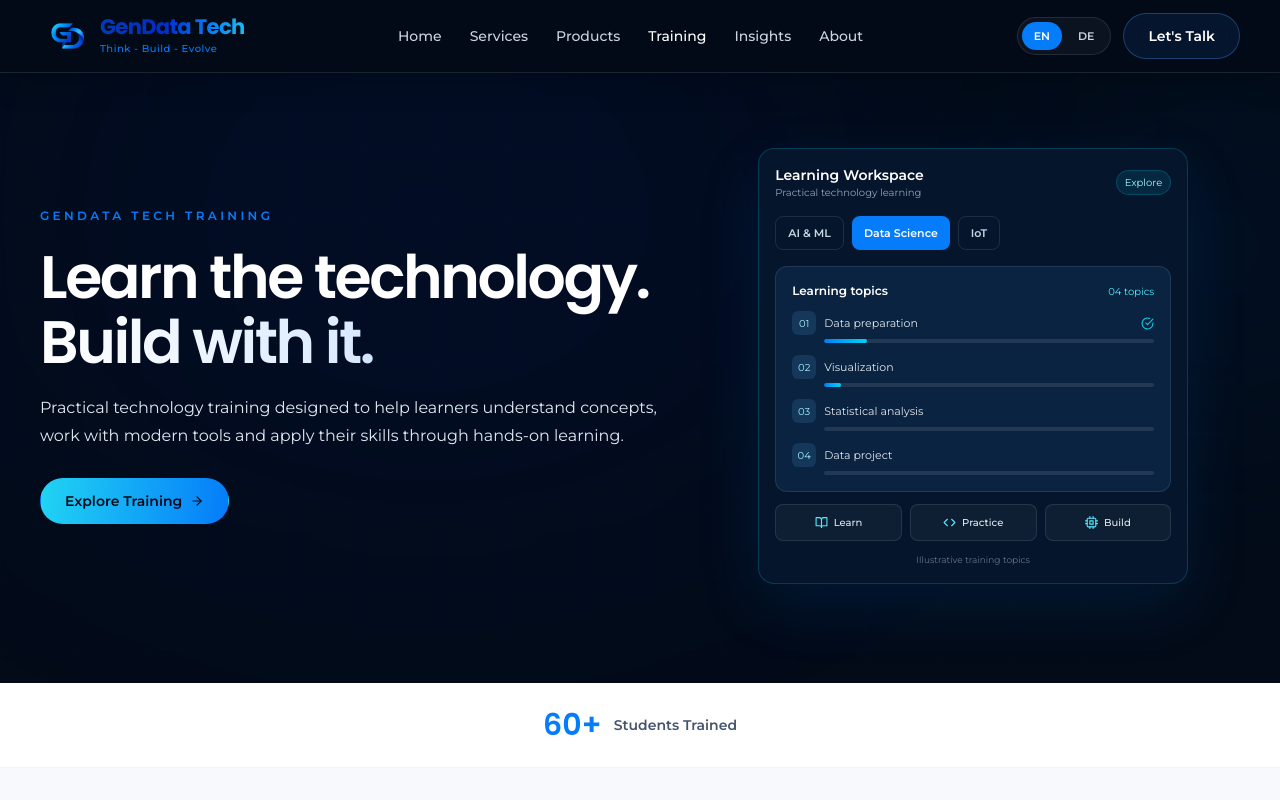
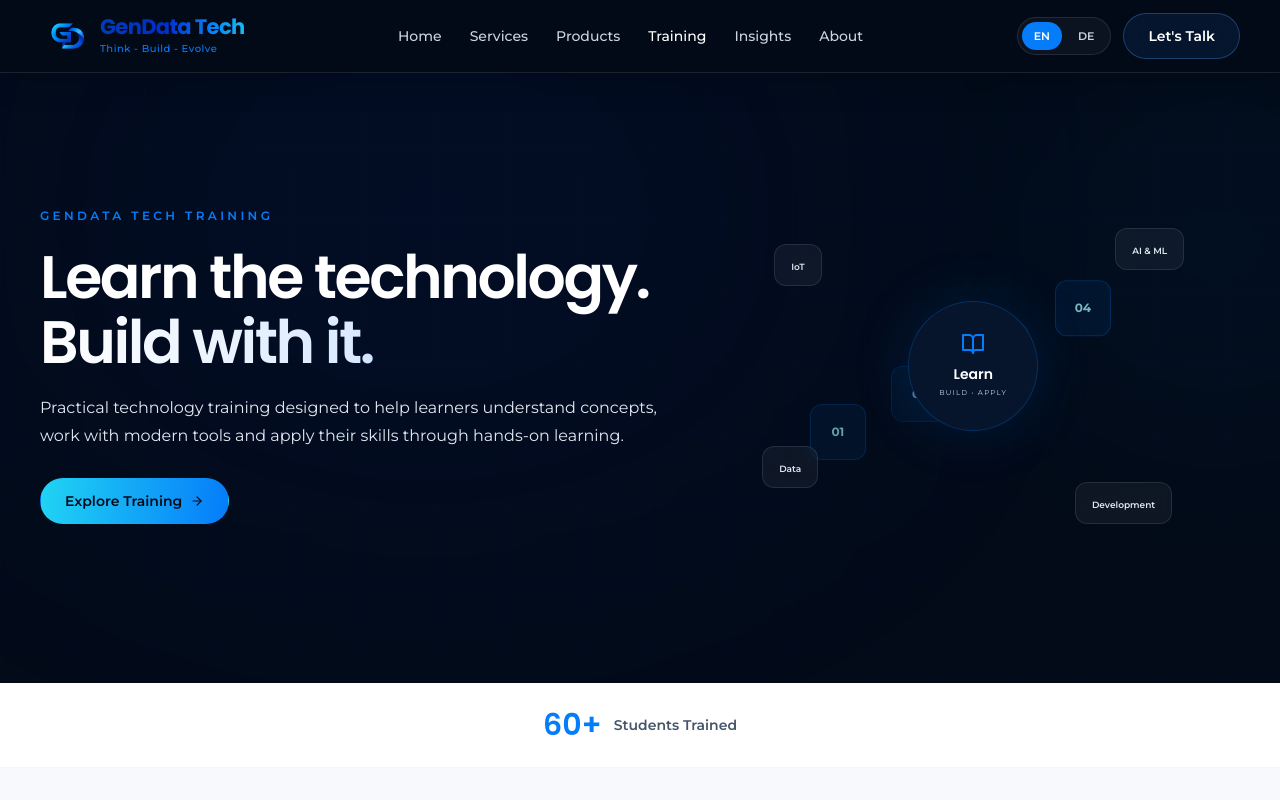
Before and after one commit to aravinthk1504/gendata-techv2, a Next.js app: page /en/training in a window 1280 px wide. Shown: the top 800 px of the page. Built offline with nearby package versions, Linux system fonts and the light colour scheme.

Commit message:
Restore previous training hero animation while retaining student counter

```diff
--- a/src/components/migrated/Training.jsx
+++ b/src/components/migrated/Training.jsx
@@ -2,7 +2,6 @@
 
 import { useParams } from "next/navigation";
 import ProcessFlowGlow from "../layout/ProcessFlowGlow"
-import TrainingHeroDashboard from "../training/TrainingHeroDashboard"
 import CountUpStat from "../layout/CountUpStat"
 
 import { useRef, useState } from "react";
@@ -901,7 +900,47 @@ function Training() {
                 }}
                 className="relative hidden h-[340px] w-full max-w-[430px] items-center justify-center lg:flex lg:justify-self-center"
               >
-                <TrainingHeroDashboard active={heroShouldAnimate}/>
+                {/* Learning progression steps */}
+                {[0,1,2,3].map(i=><motion.div key={i} className="absolute h-14 w-14 rounded-xl border border-[#057CFA]/30 bg-[#057CFA]/10" style={{left:`${12+i*19}%`,top:`${62-i*12}%`}} animate={heroShouldAnimate?{y:[0,-8,0],opacity:[0.5,1,0.5]}:{opacity:0.8}} transition={{duration:3,delay:i*0.4,repeat:heroShouldAnimate?Infinity:0}}><span className="flex h-full items-center justify-center text-xs font-bold text-cyan-200">{String(i+1).padStart(2,"0")}</span></motion.div>)}
+                <div className="relative z-10 flex h-[130px] w-[130px] flex-col items-center justify-center rounded-full border border-[#057CFA]/25 bg-[#06152C] shadow-[0_0_60px_rgba(5,124,250,0.15)]">
+                  <FiBookOpen className="text-2xl text-[#057CFA]" />
+
+                  <span className="mt-2 font-heading text-sm font-semibold text-white">
+                    {tr("Learn")}
+                  </span>
+
+                  <span className="mt-1 font-body text-[7px] uppercase tracking-[0.18em] text-slate-300">
+                    {tr("Build • Apply")}
+                  </span>
+                </div>
+
+                {[
+                  {
+                    label: tr("AI & ML"),
+                    className: "right-1 top-8",
+                  },
+                  {
+                    label: tr("Data"),
+                    className: "bottom-12 left-1",
+                  },
+                  {
+                    label: tr("Development"),
+                    className: "bottom-3 right-4",
+                  },
+                  {
+                    label: tr("IoT"),
+                    className: "left-4 top-12",
+                  },
+                ].map((item) => (
+                  <div
+                    key={item.label}
+                    className={`absolute ${item.className} rounded-xl border border-white/10 bg-white/[0.05] px-4 py-2 backdrop-blur-sm`}
+                  >
+                    <span className="font-body text-[9px] font-semibold text-slate-200">
+                      {item.label}
+                    </span>
+                  </div>
+                ))}
               </motion.div>
             </div>
           </div>
```
